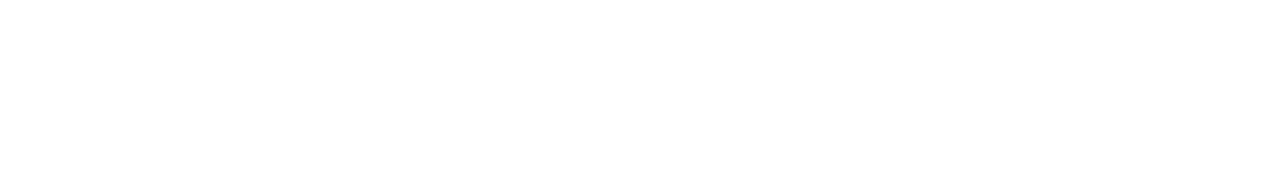
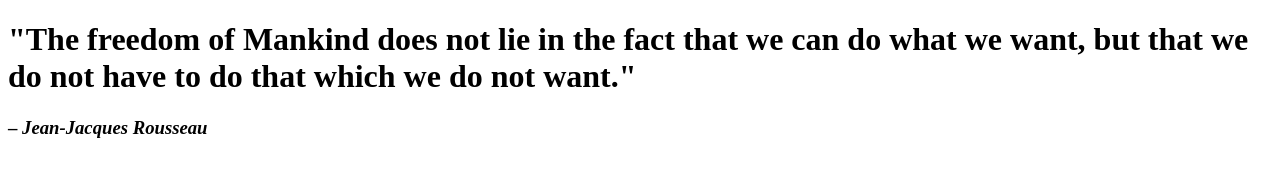
Before and after one commit to Adam102480/simple-quote-page, a plain HTML site: page index.html in a window 1280 px wide. Drawn offline with Linux system fonts and the light colour scheme.

Commit message:
Update index.html

```diff
--- a/index.html
+++ b/index.html
@@ -4,9 +4,10 @@
   <meta charset="utf-8">
   <title></title>
   <meta name="viewport" content="width=device-width, initial-scale=1">
-  <link rel="stylesheet" type="text/css" href="index.css">
+    <link rel="stylesheet" type="text/css" href="main.css">
 </head>
 <body>
-
+<h1>"The freedom of Mankind does not lie in the fact that we can do what we want, but that we do not have to do that which we do not want."</h1>
+    <h3>– <em>Jean-Jacques Rousseau </em></h3>
 </body>
 </html>
```
